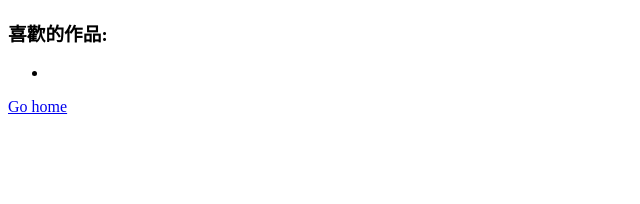
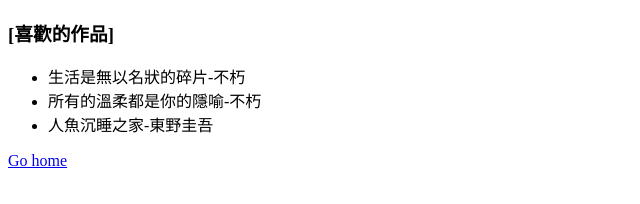
Before and after one commit to 111016006/2022cv, a plain HTML site: page book.html in a window 1280 px wide. Shown: the whole page, without its empty margins (0-640 px from the left). Drawn offline with Linux system fonts and the light colour scheme.

Commit message:
Update book.html

```diff
--- a/book.html
+++ b/book.html
@@ -4,13 +4,14 @@
     <meta charset="UTF-8">
     <meta http-equiv="X-UA-Compatible" content="IE=edge">
     <meta name="viewport" content="width=device-width, initial-scale=1.0">
-    <title>My book</title>
+    <title>Document</title>
 </head>
 <body>
-    <h3>喜歡的作品:</h3>
+    <h3>[喜歡的作品]</h3>
     <ul>
-        <li></li>
-
+        <li>生活是無以名狀的碎片-不朽</li>
+        <li>所有的溫柔都是你的隱喻-不朽</li>
+        <li>人魚沉睡之家-東野圭吾</li>
     </ul>
     <a href="index.html">Go home</a>
 </body>
```
